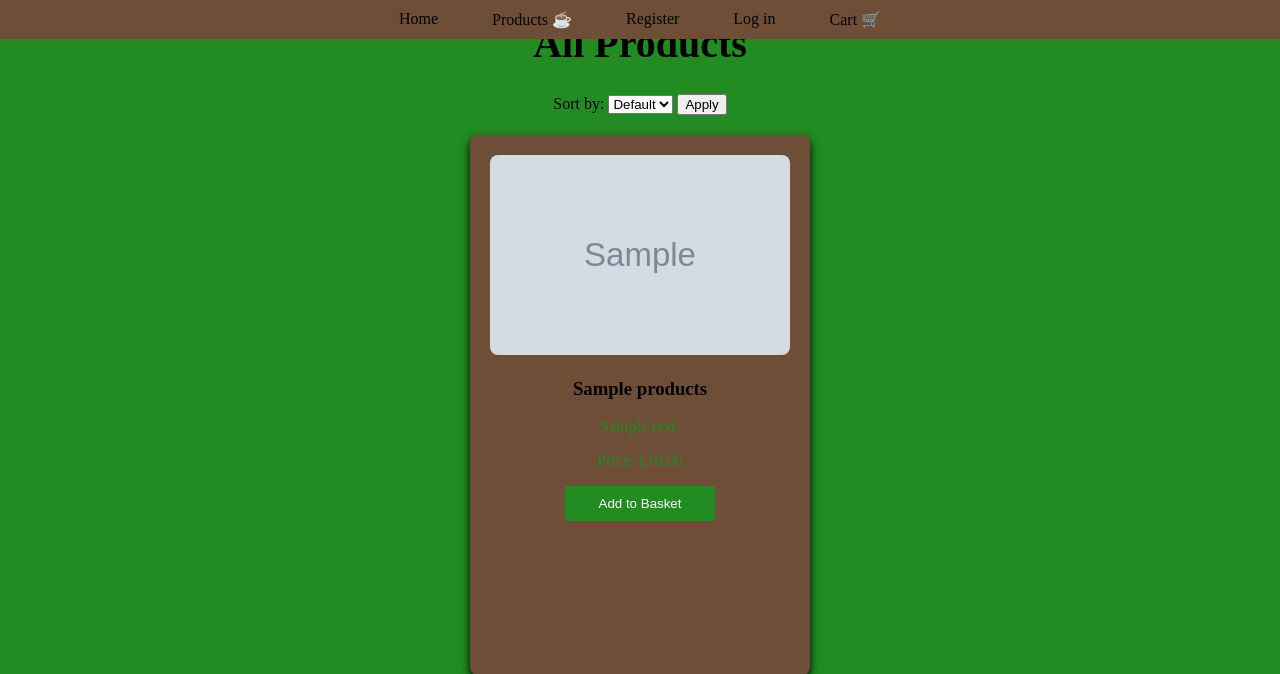
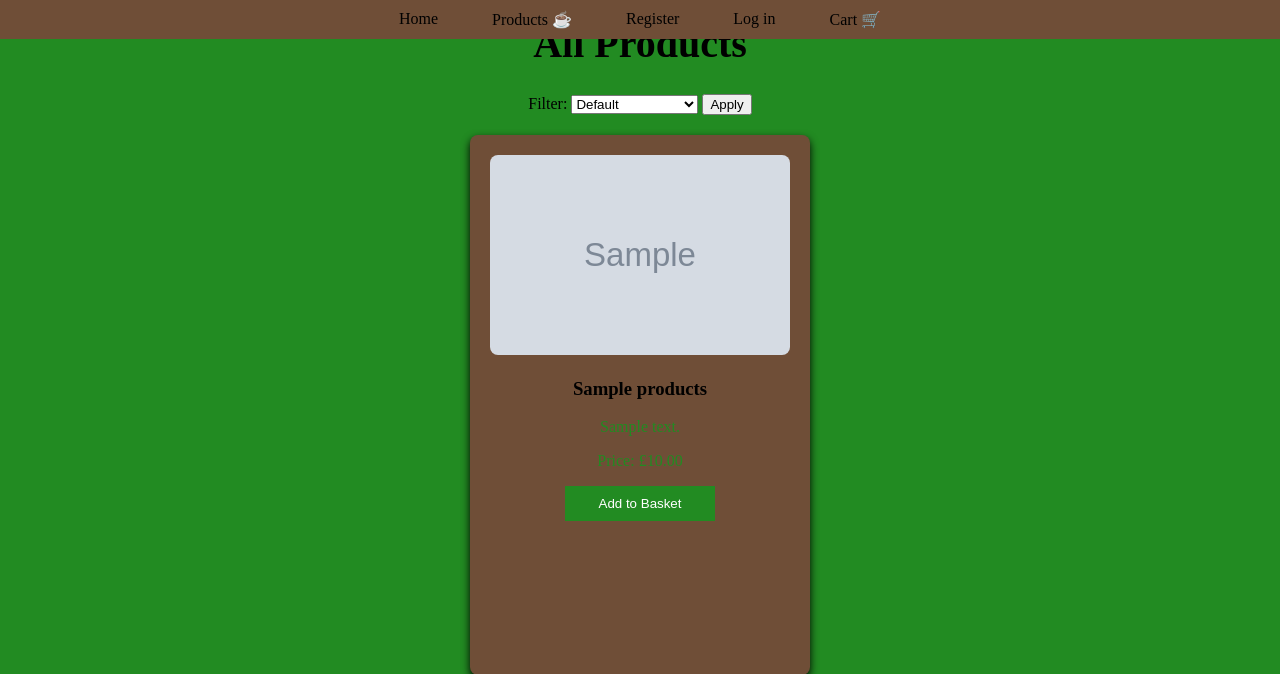
Before and after one commit to xRaiinBow-Coder/Development, a PHP site: page /DisplayProducts.php in a window 1280 px wide. Shown: the top 674 px of the page. Run offline with PHP 8.4, Linux system fonts and the light colour scheme; tables that the repository leaves empty or names only in its code hold one stand-in row (values such as "Sample post"); grey boxes marked "Sample" are stand-in pictures.

Commit message:
FILTERING

```diff
--- a/cmp214/DisplayProducts.php
+++ b/cmp214/DisplayProducts.php
@@ -10,19 +10,14 @@ require 'basketFunctions.php';
 
 $db = new DB();
 
-
 if (!isset($_SESSION['basket'])) {
     $_SESSION['basket'] = array();
 }
 
-
-
 if ($_SERVER['REQUEST_METHOD'] == 'POST') {
-
     if ($_POST['csrf_token'] !== $_SESSION['csrf_token']) {
         die("CSRF token validation failed.");
     }
-
 
     if (isset($_POST['add'])) {
         $productId = $_POST['id'];
@@ -31,9 +26,18 @@ if ($_SERVER['REQUEST_METHOD'] == 'POST') {
     }
 }
 
-$filterColumn = isset($_GET['filter']) && in_array($_GET['filter'], ['id', 'name', 'price']) ? $_GET['filter'] : 'id';
+$sortOption = isset($_GET['sort']) ? $_GET['sort'] : 'id-asc';
 
+
+list($filterColumn, $sortOrder) = explode('-', $sortOption);
+if ($filterColumn === 'price') {
+    $query = $db->connect()->prepare("SELECT * FROM tbl_Productss ORDER BY CAST(price AS DECIMAL(10, 2)) $sortOrder");
+} elseif ($filterColumn === 'name') {
+    $query = $db->connect()->prepare("SELECT * FROM tbl_Productss ORDER BY name $sortOrder");
+} else {
     $query = $db->connect()->prepare("SELECT * FROM tbl_Productss ORDER BY $filterColumn");
+}
+
 $query->execute();
 
 $products = array();
@@ -44,7 +48,6 @@ while ($row = $query->fetch(PDO::FETCH_ASSOC)) {
     $productImage = $row['image'];
     $productDescription = $row['description'];
     $productPrice = $row['price'];
-
 
     $productPrice = ($productPrice === null) ? 0.00 : (float)$productPrice;
 
@@ -60,7 +63,6 @@ while ($row = $query->fetch(PDO::FETCH_ASSOC)) {
     <meta name="viewport" content="width=device-width, initial-scale=1.0">
     <title>All Products</title>
     <style>
-
         body {
             background-color: #228B22;
         }
@@ -78,7 +80,6 @@ while ($row = $query->fetch(PDO::FETCH_ASSOC)) {
             margin: 20px 0;
         }
 
-
         .products1 {
             display: flex;
             flex-wrap: wrap;
@@ -92,7 +93,7 @@ while ($row = $query->fetch(PDO::FETCH_ASSOC)) {
         }
 
         .ProductsBox {
-        background-color: #6F4E37;;
+            background-color: #6F4E37;
             border: none;
             border-radius: 8px;
             box-shadow: 0 4px 8px black;
@@ -112,6 +113,7 @@ while ($row = $query->fetch(PDO::FETCH_ASSOC)) {
 
         .productInfo p {
             color: #228B22;
+            font-size: 100%;
         }
 
         .ProductsBox .btn {
@@ -138,12 +140,15 @@ while ($row = $query->fetch(PDO::FETCH_ASSOC)) {
     <h1>All Products</h1>
     <div class="Filter">
         <form method="get" action="">
-            <label for="filter">Sort by:</label>
-            <select name="filter" id="filter">
-                <option value="id" <?= $filterColumn === 'id' ? 'selected' : '' ?>>Default</option>
-                <option value="name" <?= $filterColumn === 'name' ? 'selected' : '' ?>>Name</option>
-                <option value="price" <?= $filterColumn === 'price' ? 'selected' : '' ?>>Price</option>
+            <label for="sort">Filter:</label>
+            <select name="sort" id="sort">
+                <option value="id-asc" <?= $sortOption === 'id-asc' ? 'selected' : '' ?>>Default</option>
+                <option value="name-asc" <?= $sortOption === 'name-asc' ? 'selected' : '' ?>>A to Z</option>
+                <option value="name-desc" <?= $sortOption === 'name-desc' ? 'selected' : '' ?>>Z to A</option>
+                <option value="price-asc" <?= $sortOption === 'price-asc' ? 'selected' : '' ?>>Price Low to High</option>
+                <option value="price-desc" <?= $sortOption === 'price-desc' ? 'selected' : '' ?>>Price High to Low</option>
             </select>
+
             <button type="submit" class="btn">Apply</button>
         </form>
     </div>
@@ -166,7 +171,6 @@ while ($row = $query->fetch(PDO::FETCH_ASSOC)) {
                     <input type="submit" class="btn" name="add" value="Add to Basket">
                 </form>
                 <?php if (isset($_SESSION['role']) && $_SESSION['role'] === 'admin'): ?>
-                    <!-- Delete Button for Admin -->
                     <form method="post" action="AdminDeleteProducts.php">
                         <input type="hidden" name="csrf_token" value="<?= $_SESSION['csrf_token']; ?>">
                         <input type="hidden" name="id" value="<?= htmlspecialchars($product->id(), ENT_QUOTES, 'UTF-8') ?>">
```
Lines whose indentation alone changed are shown as unchanged.
